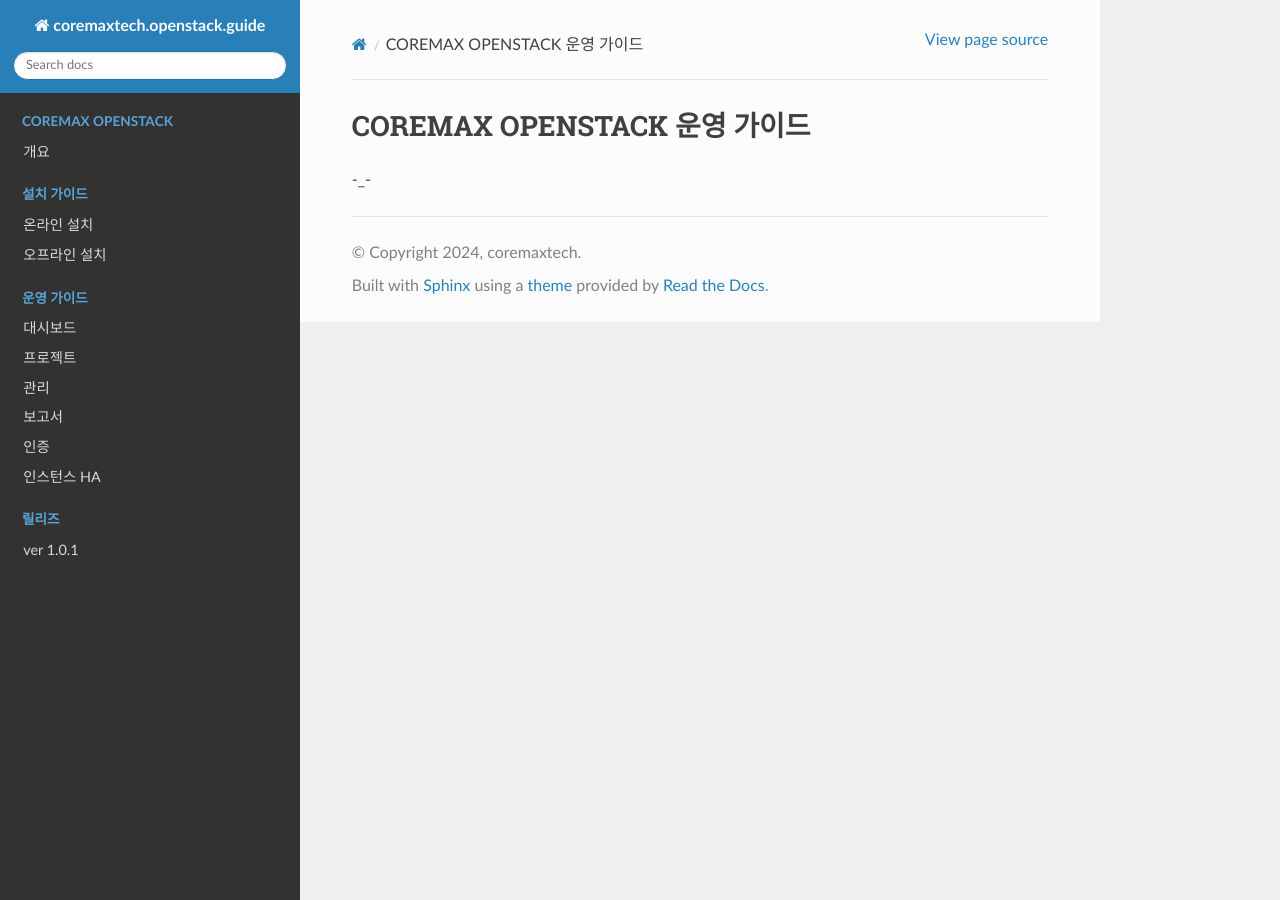
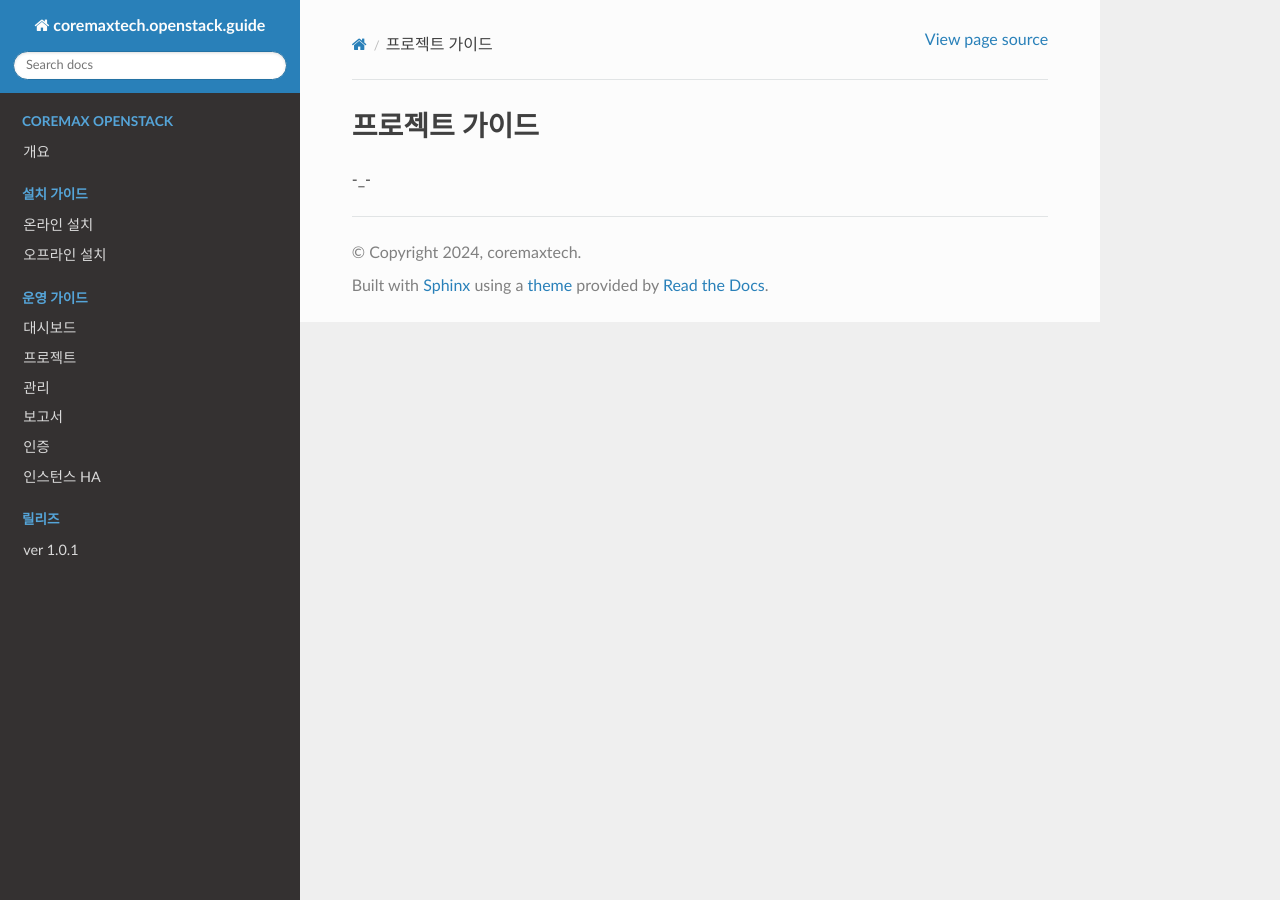
Before and after one commit to hoonhee92/install_tutorial.ver-0.1, a Sphinx documentation site: the page built from docs/source/operation/project.rst, in a window 1280 px wide. Built offline with Sphinx 7.4.7 and the Read the Docs theme 3.1.0, drawn with Linux system fonts in a browser that asks for light colours.

Commit message:
Update project.rst

```diff
--- a/docs/source/operation/project.rst
+++ b/docs/source/operation/project.rst
@@ -1,4 +1,4 @@
-COREMAX OPENSTACK 운영 가이드
+프로젝트 가이드
 =====================
 
 -_-
```
